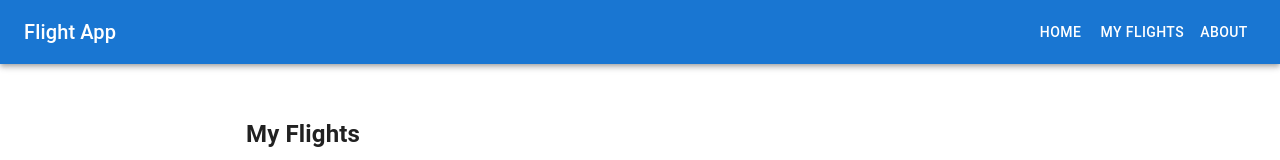
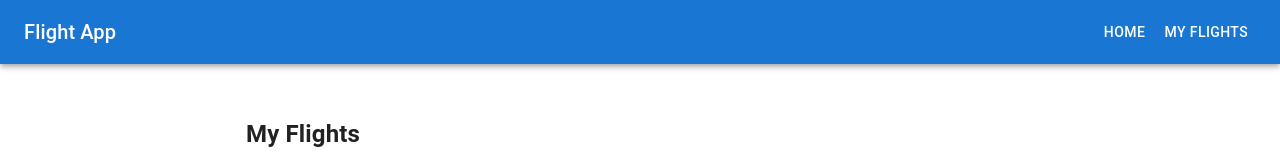
Before and after one commit to yannivu/FlightLogWD, a React (Create React App) app: page /flights in a window 1280 px wide. Shown: the top 160 px of the page. Built offline with nearby package versions, Linux system fonts and the light colour scheme; no server answers; what parse would draw is missing.

Commit message:
Remove About since no page yet

```diff
--- a/src/components/flights/Header.js
+++ b/src/components/flights/Header.js
@@ -19,9 +19,6 @@ const Header = ({ title }) => {
           <Button color="inherit" component={RouterLink} to="/flights">
             My Flights
           </Button>
-          <Button color="inherit" component={RouterLink} to="/about">
-            About
-          </Button>
           {/* Add more buttons as needed */}
         </Box>
       </Toolbar>
```
